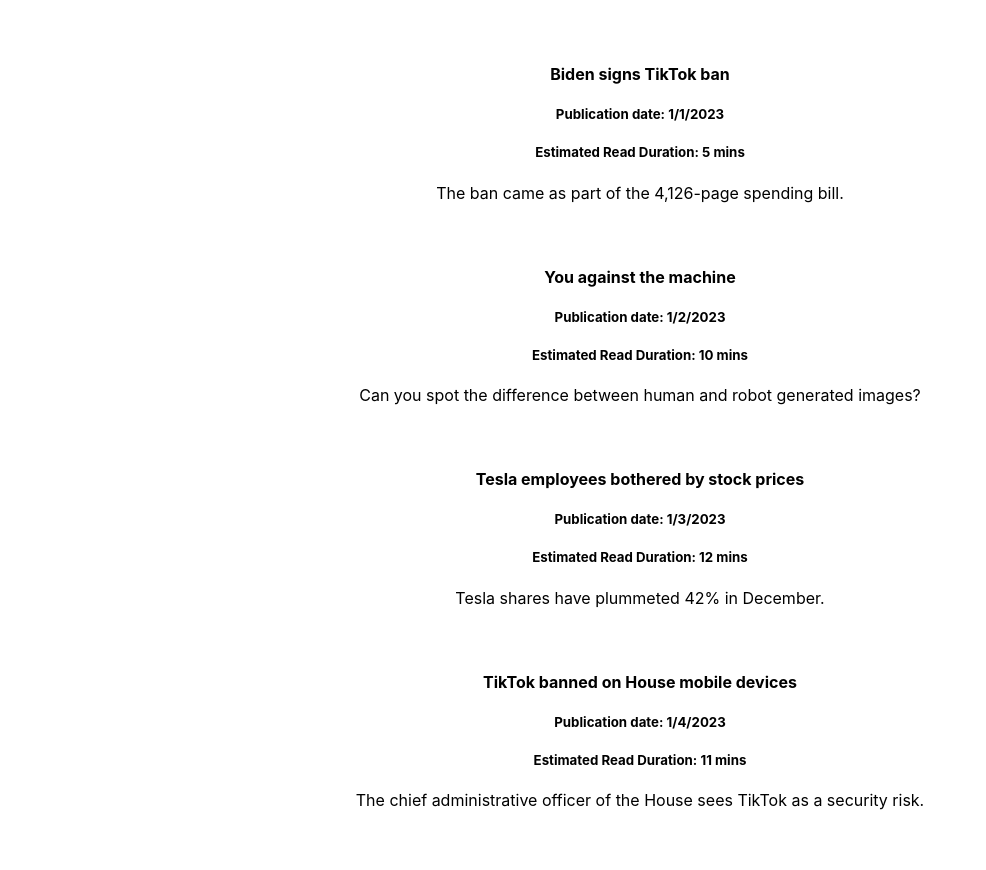
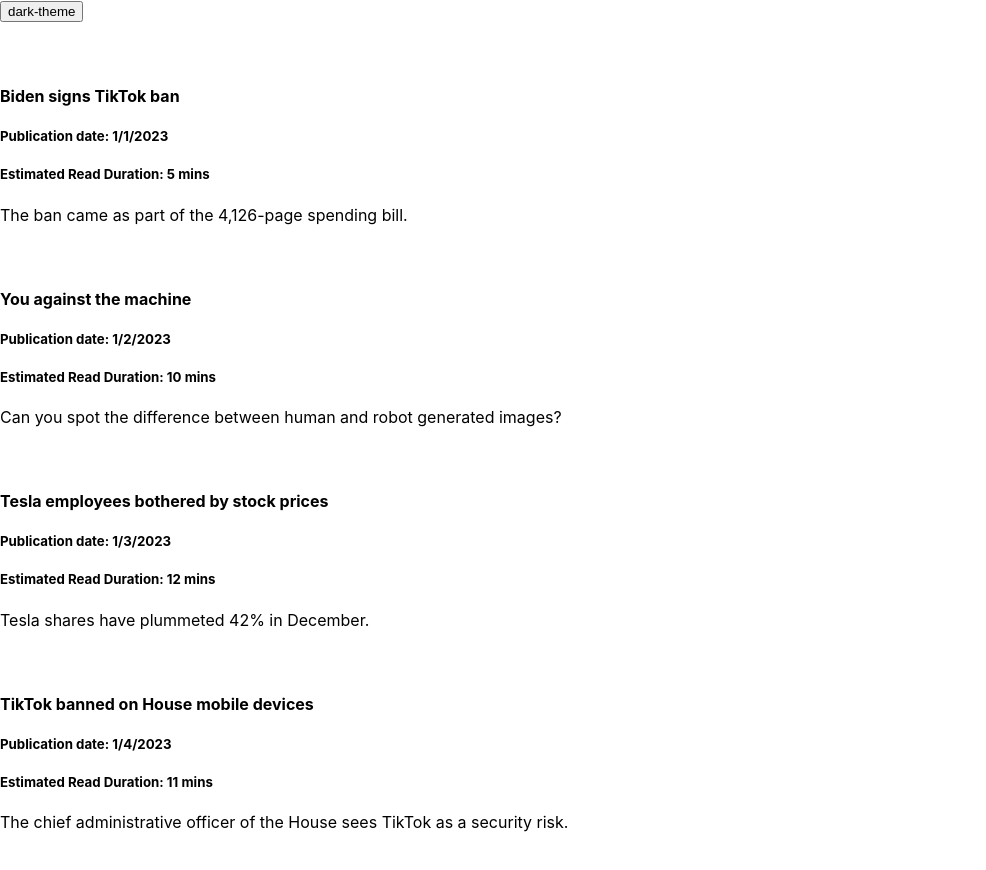
Before and after one commit to musatirgithub/dark-mode, a React (Create React App) app: page / in a window 1280 px wide. Shown: the top 870 px of the page, without its empty margins (0-986 px from the left). Built offline with nearby package versions, Linux system fonts and the light colour scheme.

Commit message:
theme button added

```diff
--- a/src/App.css
+++ /dev/null
@@ -1,38 +0,0 @@
-.App {
-  text-align: center;
-}
-
-.App-logo {
-  height: 40vmin;
-  pointer-events: none;
-}
-
-@media (prefers-reduced-motion: no-preference) {
-  .App-logo {
-    animation: App-logo-spin infinite 20s linear;
-  }
-}
-
-.App-header {
-  background-color: #282c34;
-  min-height: 100vh;
-  display: flex;
-  flex-direction: column;
-  align-items: center;
-  justify-content: center;
-  font-size: calc(10px + 2vmin);
-  color: white;
-}
-
-.App-link {
-  color: #61dafb;
-}
-
-@keyframes App-logo-spin {
-  from {
-    transform: rotate(0deg);
-  }
-  to {
-    transform: rotate(360deg);
-  }
-}
--- a/src/App.js
+++ b/src/App.js
@@ -1,4 +1,3 @@
-import "./App.css";
 import News from "./News";
 
 function App() {
--- a/src/News.js
+++ b/src/News.js
@@ -1,10 +1,23 @@
-import React from "react";
+import { useState } from "react";
 import { data } from "./data";
 import SingleData from "./SingleData";
 
+const getTheme = () => {
+  let theme;
+  localStorage.getItem("theme")
+    ? (theme = localStorage.getItem("theme"))
+    : (theme = "light-theme");
+  return theme;
+};
+
 const News = () => {
+  const [theme, setTheme] = useState(getTheme());
+
   return (
     <main>
+      <button>{`${
+        theme === "light-theme" ? "dark-theme" : "light-theme"
+      }`}</button>
       {data.map((item) => {
         return <SingleData key={item.id} {...item} />;
       })}
```
